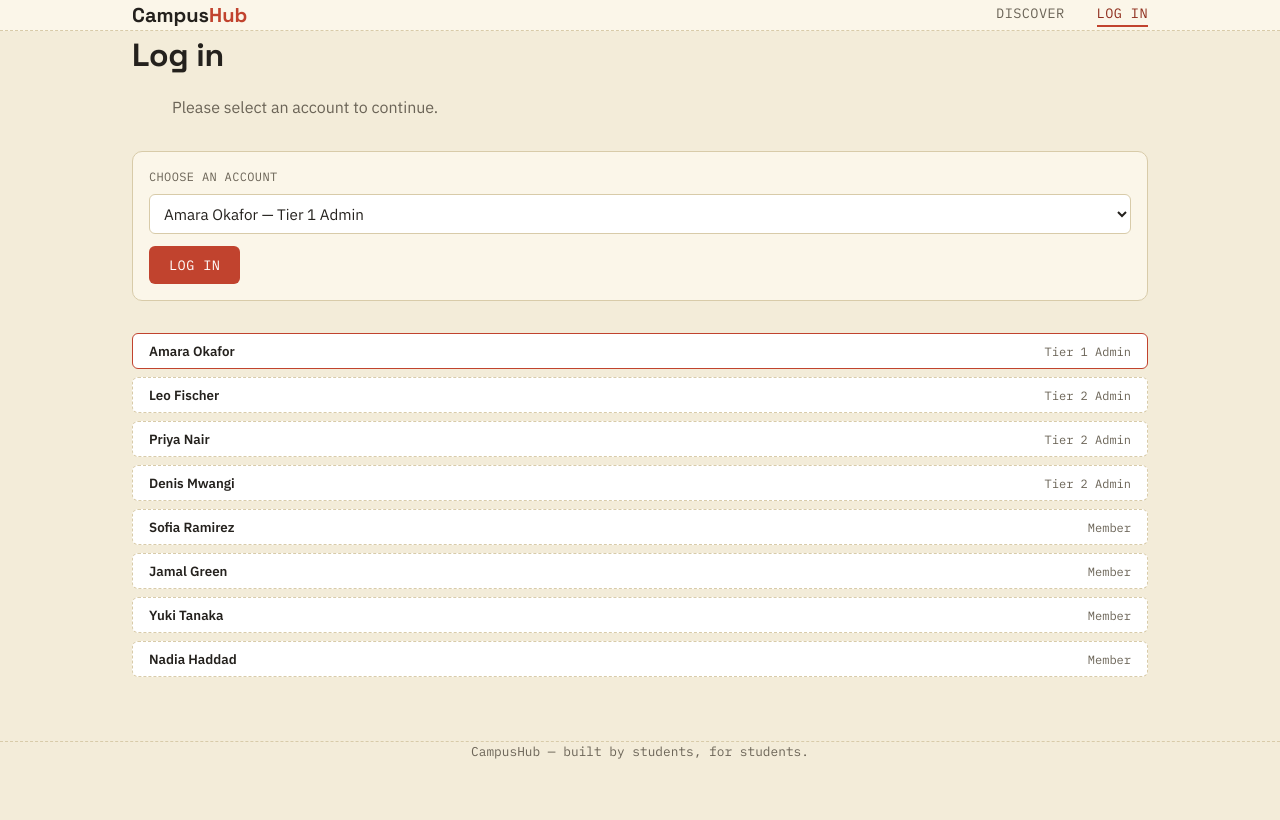
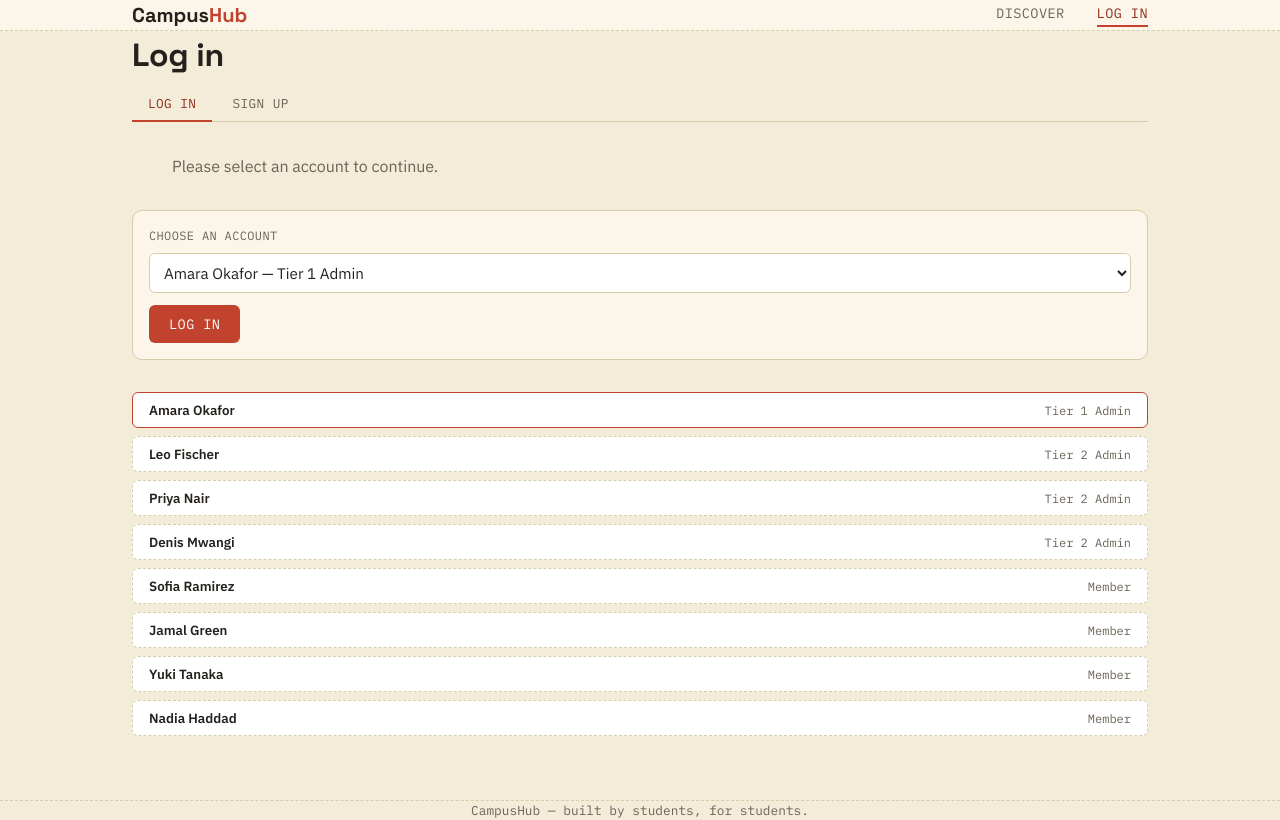
Before and after one commit to CrypticMachisu/campushub, a React (Vite) app: page /login in a window 1280 px wide. Built offline with nearby package versions, Linux system fonts and the light colour scheme.

Commit message:
Added signing up and images

```diff
--- a/src/context/AuthContext.jsx
+++ b/src/context/AuthContext.jsx
@@ -4,7 +4,12 @@
 // including in *other browser tabs* via the native "storage" event.
 
 import { createContext, useContext, useEffect, useState, useCallback } from "react";
-import { getCurrentUser, login as storeLogin, logout as storeLogout } from "../utils/authStore";
+import {
+  getCurrentUser,
+  login as storeLogin,
+  logout as storeLogout,
+  signup as storeSignup,
+} from "../utils/authStore";
 
 const AuthContext = createContext(null);
 
@@ -35,8 +40,23 @@ export function AuthProvider({ children }) {
     window.location.href = "/";
   }
 
+  /**
+   * Create a new member account and log in as them immediately.
+   * Returns the new user, or null if signup failed (see authStore.signup).
+   * @param {{ name: string, email: string }} fields
+   */
+  function signup(fields) {
+    const newUser = storeSignup(fields);
+    if (!newUser) return null;
+    storeLogin(newUser.id);
+    refresh();
+    return newUser;
+  }
+
   return (
-    <AuthContext.Provider value={{ user, login, logout }}>{children}</AuthContext.Provider>
+    <AuthContext.Provider value={{ user, login, logout, signup }}>
+      {children}
+    </AuthContext.Provider>
   );
 }
 
--- a/src/pages/ClubProfile.jsx
+++ b/src/pages/ClubProfile.jsx
@@ -30,7 +30,7 @@ export default function ClubProfile() {
       {/* Structural Profile Banner Header */}
       <header className={styles.clubHeader}>
         <div className={styles.headerMain}>
-          <img src={club.logo} alt={`${club.name} logo`} className={styles.logo} />
+        <img src={club.logoUrl} alt={`${club.name} logo`} className={styles.logo} />
           <div>
             <span className={styles.categoryBadge}>{club.category}</span>
             <h1>{club.name}</h1>
--- a/src/pages/ClubProfile.module.css
+++ b/src/pages/ClubProfile.module.css
@@ -16,11 +16,13 @@
 }
 
 .logo {
-  width: 80px;
-  height: 80px;
-  border-radius: 50%;
-  object-fit: cover;
-}
+    width: 80px;
+    height: 80px;
+    border-radius: 50%;
+    object-fit: cover;
+    flex-shrink: 0;
+    overflow: hidden;  /* clip any fallback alt text to the box if the image fails to load */
+  }
 
 .categoryBadge {
   background: #eee;
--- a/src/pages/Login.jsx
+++ b/src/pages/Login.jsx
@@ -1,7 +1,7 @@
 import { useState } from "react";
 import { useNavigate } from "react-router-dom";
-import { users } from "../data/mockUsers";
-import { login } from "../utils/authStore";
+import { getAllUsers } from "../utils/authStore";
+import { useAuth } from "../context/AuthContext";
 import styles from "./Login.module.css";
 
 const ROLE_LABELS = {
@@ -12,23 +12,76 @@ const ROLE_LABELS = {
 
 export default function Login() {
   const navigate = useNavigate();
-  const [selectedId, setSelectedId] = useState(users[0]?.id ?? "");
+  const { login, signup } = useAuth();
 
-  function handleSubmit(e) {
+  // Seed accounts + anyone who has signed up at runtime. Kept in state
+  // (rather than read once at import time) so a brand-new account shows
+  // up in the picker immediately after signup, without a page reload.
+  const [accountList, setAccountList] = useState(() => getAllUsers());
+
+  const [mode, setMode] = useState("login"); // "login" | "signup"
+  const [selectedId, setSelectedId] = useState(accountList[0]?.id ?? "");
+
+  const [name, setName] = useState("");
+  const [email, setEmail] = useState("");
+  const [signupError, setSignupError] = useState("");
+
+  function handleLoginSubmit(e) {
     e.preventDefault();
     if (!selectedId) return;
     login(selectedId);
     navigate("/");
   }
 
+  function handleSignupSubmit(e) {
+    e.preventDefault();
+    setSignupError("");
+
+    const newUser = signup({ name, email });
+    if (!newUser) {
+      setSignupError(
+        "Couldn't create that account — check that both fields are filled in and the email isn't already registered."
+      );
+      return;
+    }
+
+    // Refresh the account list so the new member appears right away,
+    // then hand off to the login tab with them pre-selected.
+    setAccountList(getAllUsers());
+    setSelectedId(newUser.id);
+    setName("");
+    setEmail("");
+    setMode("login");
+  }
+
   return (
     <div className={`container ${styles.wrap}`}>
-      <h1>Log in</h1>
+      <h1>{mode === "login" ? "Log in" : "Sign up"}</h1>
+
+      <div className={styles.tabs}>
+        <button
+          type="button"
+          className={mode === "login" ? `${styles.tab} ${styles.tabActive}` : styles.tab}
+          onClick={() => setMode("login")}
+        >
+          Log In
+        </button>
+        <button
+          type="button"
+          className={mode === "signup" ? `${styles.tab} ${styles.tabActive}` : styles.tab}
+          onClick={() => setMode("signup")}
+        >
+          Sign Up
+        </button>
+      </div>
+
+      {mode === "login" ? (
+        <>
           <p className={styles.blurb}>
             <blockquote>Please select an account to continue.</blockquote>
           </p>
 
-      <form className={styles.form} onSubmit={handleSubmit}>
+          <form className={styles.form} onSubmit={handleLoginSubmit}>
             <label className={styles.label} htmlFor="user-select">
               Choose an account
             </label>
@@ -38,7 +91,7 @@ export default function Login() {
               value={selectedId}
               onChange={(e) => setSelectedId(e.target.value)}
             >
-          {users.map((u) => (
+              {accountList.map((u) => (
                 <option key={u.id} value={u.id}>
                   {u.name} — {ROLE_LABELS[u.role]}
                 </option>
@@ -51,7 +104,7 @@ export default function Login() {
           </form>
 
           <div className={styles.list}>
-        {users.map((u) => (
+            {accountList.map((u) => (
               <button
                 key={u.id}
                 type="button"
@@ -66,6 +119,48 @@ export default function Login() {
               </button>
             ))}
           </div>
+        </>
+      ) : (
+        <>
+          <p className={styles.blurb}>
+            <blockquote>Create a member account to join clubs and RSVP to events.</blockquote>
+          </p>
+
+          <form className={styles.form} onSubmit={handleSignupSubmit}>
+            <label className={styles.label} htmlFor="signup-name">
+              Full name
+            </label>
+            <input
+              id="signup-name"
+              type="text"
+              className={styles.select}
+              value={name}
+              onChange={(e) => setName(e.target.value)}
+              placeholder="Jordan Smith"
+              autoComplete="name"
+            />
+
+            <label className={styles.label} htmlFor="signup-email">
+              Email
+            </label>
+            <input
+              id="signup-email"
+              type="email"
+              className={styles.select}
+              value={email}
+              onChange={(e) => setEmail(e.target.value)}
+              placeholder="jordan.smith@campus.edu"
+              autoComplete="email"
+            />
+
+            {signupError && <p className={styles.error}>{signupError}</p>}
+
+            <button type="submit" className={styles.submitButton}>
+              Create account
+            </button>
+          </form>
+        </>
+      )}
     </div>
   );
 }
--- a/src/pages/Login.module.css
+++ b/src/pages/Login.module.css
@@ -2,6 +2,35 @@
   padding-top: var(--space-xl);
   padding-bottom: var(--space-xl);
   max-width: 480px;
+}
+
+.tabs {
+  display: flex;
+  gap: var(--space-xs);
+  margin-bottom: var(--space-lg);
+  border-bottom: 1px solid var(--color-border);
+}
+
+.tab {
+  font-family: var(--font-mono);
+  font-size: 0.8rem;
+  text-transform: uppercase;
+  letter-spacing: 0.03em;
+  color: var(--color-text-muted);
+  background: transparent;
+  border: none;
+  padding: var(--space-sm) var(--space-md);
+  border-bottom: 2px solid transparent;
+  margin-bottom: -1px;
+}
+
+.tab:hover {
+  color: var(--color-text);
+}
+
+.tabActive {
+  color: var(--color-primary-dark);
+  border-bottom-color: var(--color-primary);
 }
 
 .blurb {
@@ -36,6 +65,13 @@
   border-radius: var(--radius);
   background: var(--color-white);
   color: var(--color-text);
+}
+
+.error {
+  font-family: var(--font-mono);
+  font-size: 0.8rem;
+  color: var(--color-danger);
+  margin: 0;
 }
 
 .submitButton {
--- a/src/utils/authStore.js
+++ b/src/utils/authStore.js
@@ -1,11 +1,32 @@
 // Simulates a login system with no backend and no passwords — "logging
-// in" just means selecting an account from a static list (mockUsers).
+// in" just means selecting an account from a static list (mockUsers),
+// or one created at runtime via signup().
 // Shared contract: 00-shared-contracts.md — don't rename exports,
 // Navbar/Login/CommentSection/Dashboard all import these directly.
 
-import { users } from "../data/mockUsers";
+import { users as seedUsers } from "../data/mockUsers";
 
 const CURRENT_USER_KEY = "campushub_current_user";
+const CUSTOM_USERS_KEY = "campushub_custom_users";
+
+function readCustomUsers() {
+  try {
+    const raw = localStorage.getItem(CUSTOM_USERS_KEY);
+    const parsed = raw ? JSON.parse(raw) : [];
+    return Array.isArray(parsed) ? parsed : [];
+  } catch {
+    return [];
+  }
+}
+
+function writeCustomUsers(list) {
+  localStorage.setItem(CUSTOM_USERS_KEY, JSON.stringify(list));
+}
+
+/** Static seed accounts + anyone who has signed up at runtime, combined. */
+export function getAllUsers() {
+  return [...seedUsers, ...readCustomUsers()];
+}
 
 /** Log in as a given user id (no password — just stores the id). */
 export function login(userId) {
@@ -25,10 +46,43 @@ export function getCurrentUser() {
   try {
     const id = localStorage.getItem(CURRENT_USER_KEY);
     if (!id) return null;
-    return users.find((u) => u.id === id) || null;
+    return getAllUsers().find((u) => u.id === id) || null;
   } catch {
     return null;
   }
+}
+
+/**
+ * Create a new member account and persist it alongside the seed users.
+ * Does NOT log the new user in — callers decide whether to follow up
+ * with login(newUser.id).
+ * Returns the new user object, or null if name/email are missing or
+ * the email is already taken (case-insensitive) by an existing account.
+ * @param {{ name: string, email: string }} fields
+ */
+export function signup({ name, email }) {
+  const trimmedName = (name || "").trim();
+  const trimmedEmail = (email || "").trim();
+  if (!trimmedName || !trimmedEmail) return null;
+
+  const emailTaken = getAllUsers().some(
+    (u) => u.email.toLowerCase() === trimmedEmail.toLowerCase()
+  );
+  if (emailTaken) return null;
+
+  const newUser = {
+    id: `user-${Date.now()}`,
+    name: trimmedName,
+    email: trimmedEmail,
+    role: "member",
+    adminForClubs: [],
+  };
+
+  const customUsers = readCustomUsers();
+  customUsers.push(newUser);
+  writeCustomUsers(customUsers);
+
+  return newUser;
 }
 
 /**
```
Also changed, not shown: src/utils/storage.js (+15 -8 lines). Lines whose indentation alone changed are shown as unchanged.
